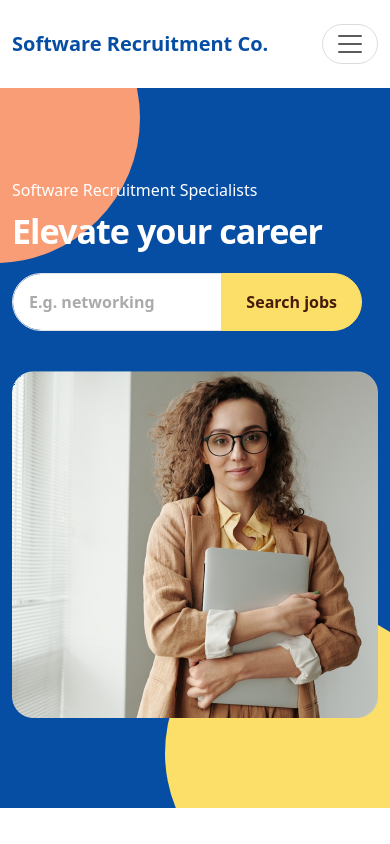
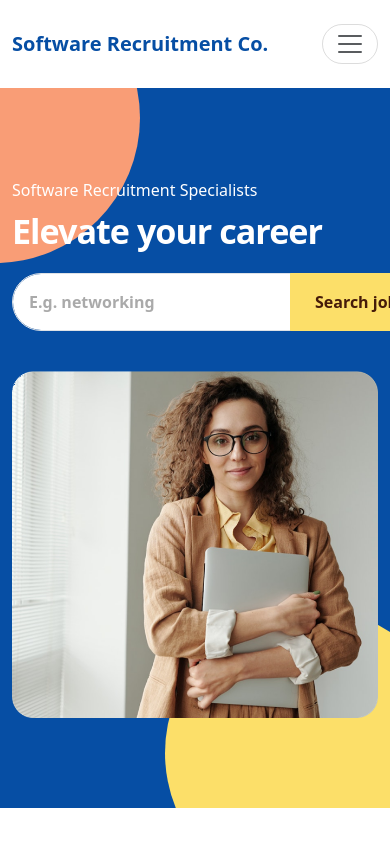
Before and after one commit to omiq17/recruitment-site, a Next.js app: page / in a window 390 px wide. Shown: the top 844 px of the page. Built offline with nearby package versions, Linux system fonts and the light colour scheme.

Commit message:
Update hero responsive design.

```diff
--- a/src/components/Hero.tsx
+++ b/src/components/Hero.tsx
@@ -38,13 +38,13 @@ const Hero = () => {
         style={{ maxWidth: MAX_CONTENT_WIDTH }}
       >
         <div className="py-30">
-          <div className="row g-0 align-items-center">
-            <div className="col-lg-6 text-white pe-3" style={{ zIndex: "1" }}>
+          <div className="row g-0 align-items-center justify-content-center">
+            <div className="col-lg-6 text-white pe-3 z-1 w-max">
               <p className="fs-6 lh-base mb-1">
                 Software Recruitment Specialists
               </p>
 
-              <div className="d-inline-block">
+              <div className="d-inline-block w-max">
                 <h1 className="display-4 fw-bold lh-base mb-3">
                   Elevate your career
                 </h1>
--- a/src/styles/custom.scss
+++ b/src/styles/custom.scss
@@ -40,3 +40,7 @@ h3 {
 .form-control::placeholder {
   color: #aaaaaa;
 }
+
+.w-max {
+  width: max-content;
+}
```
Also changed, not shown: public/styles/custom.css, 1 other file (tests, documents, lock files or other folders).
